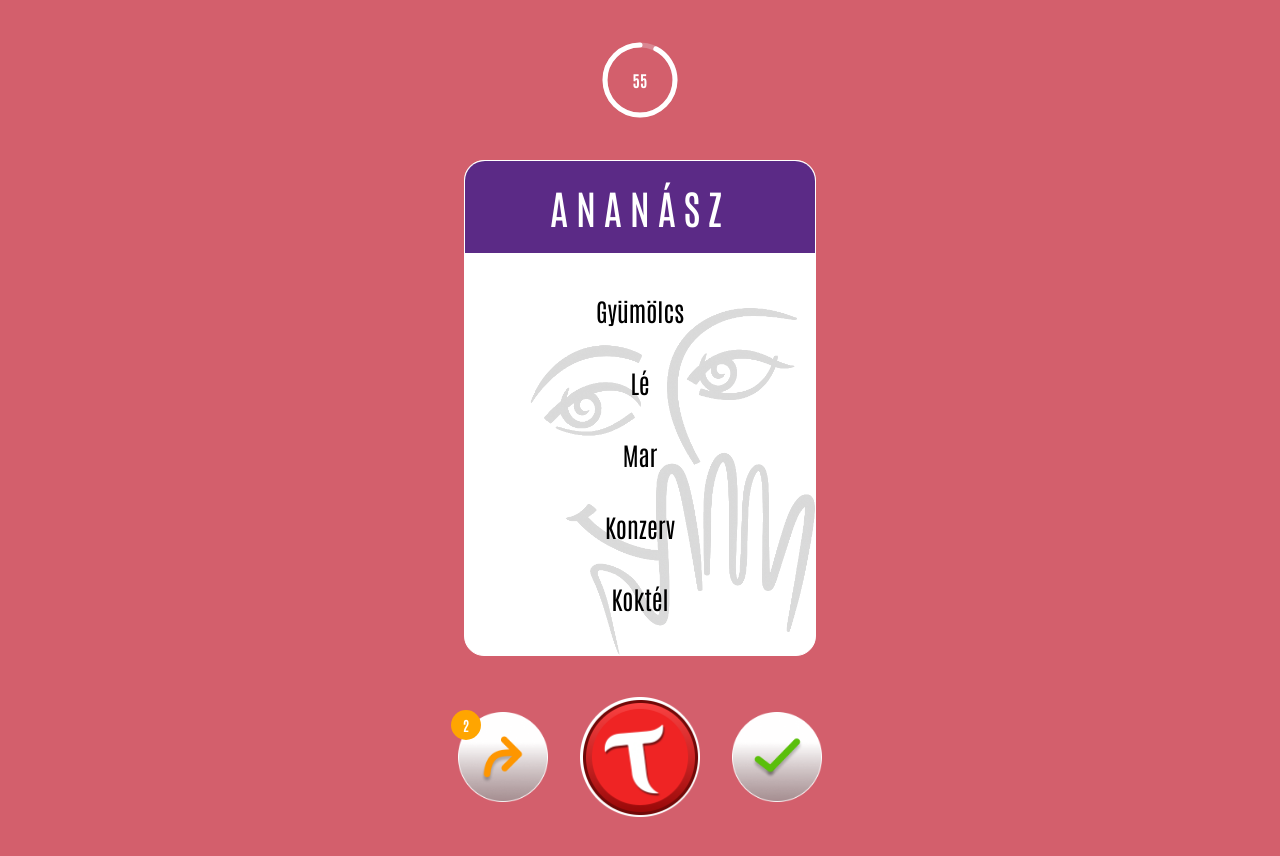
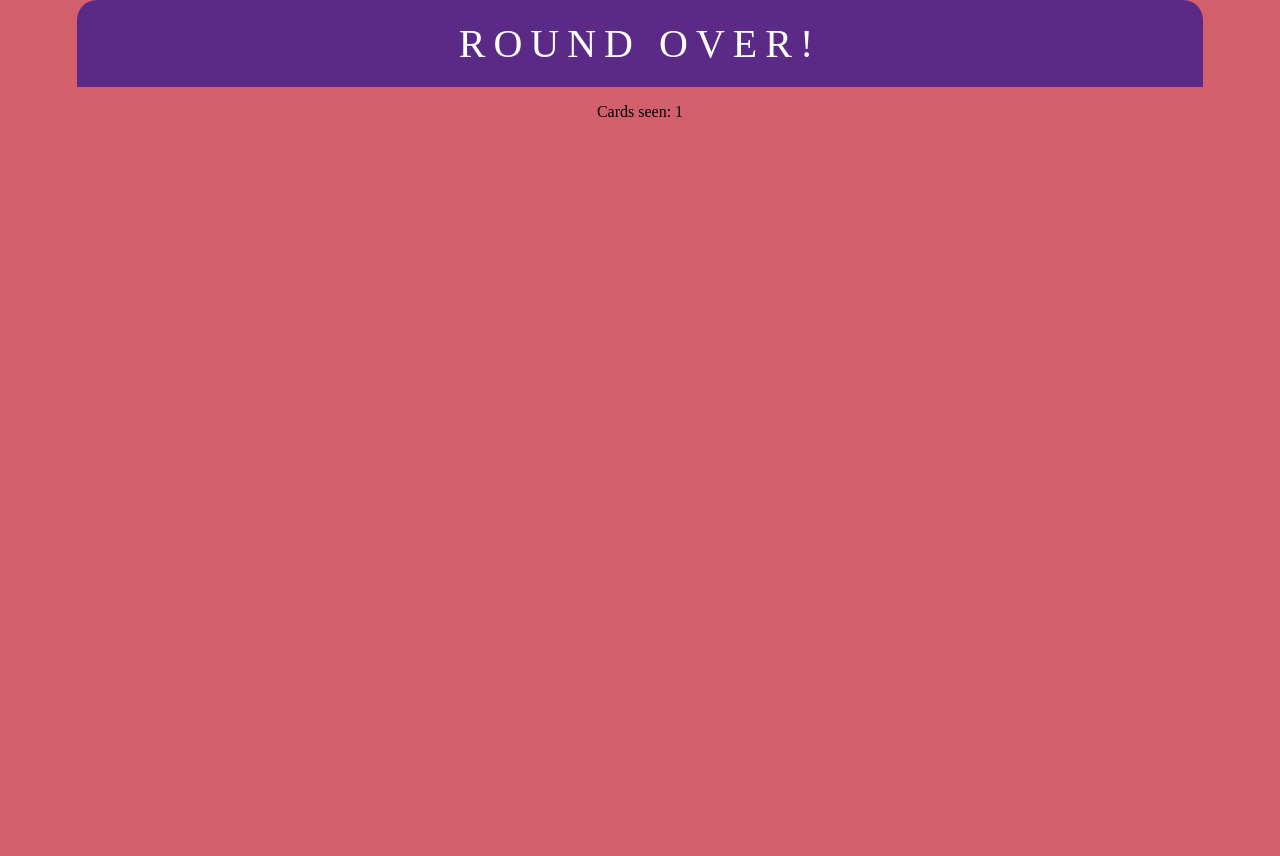
Before and after one commit to Feni0108/taboo-game, a React (Vite) app: page / in a window 1280 px wide. Shown: the top 856 px of the page. After the commit the page ends 800 px from the top, so only its background shows below. Built offline with nearby package versions, Linux system fonts and the light colour scheme.

Commit message:
providing different states to the game

```diff
--- a/src/Game.jsx
+++ b/src/Game.jsx
@@ -5,7 +5,7 @@ import skipIcon from "./assets/skipIcon.png";
 import tabooIcon from "./assets/tabooIcon.png";
 import passIcon from "./assets/passIcon.png";
 
-const TOTAL_TIME = 60;
+const TOTAL_TIME = 3;
 
 function Game() {
   // A megkevert pakli - csak egyszer keverjük meg, amikor a komponens elindul
@@ -21,6 +21,8 @@ function Game() {
   const [skipsLeft, setSkipsLeft] = useState(2); // starting limit
 
   const [timer, setTimer] = useState(TOTAL_TIME);
+
+  const [gamePhase, setGamePhase] = useState("playing"); // "playing" | "roundOver"
 
   // ---- Timer ring calculations ----
   const radius = 35;
@@ -53,6 +55,7 @@ function Game() {
           return prevTimer - 1;
         } else {
           clearInterval(interval);
+          setGamePhase("roundOver"); // ← trigger the transition here
           return 0;
         }
       });
@@ -62,6 +65,8 @@ function Game() {
   }, []);
 
   return (
+    <div>
+      {gamePhase === "playing" && (
         <div className="main-box">
           <div className="timer-box">
             <svg width="120" height="120" viewBox="0 0 120 120">
@@ -112,6 +117,15 @@ function Game() {
             </button>
           </div>
         </div>
+      )}
+
+      {gamePhase === "roundOver" && (
+        <div className="results-box">
+          <h1>Round Over!</h1>
+          <p>Cards seen: {currentIndex + 1}</p>
+        </div>
+      )}
+    </div>
   );
 }
 
```
Lines whose indentation alone changed are shown as unchanged.
